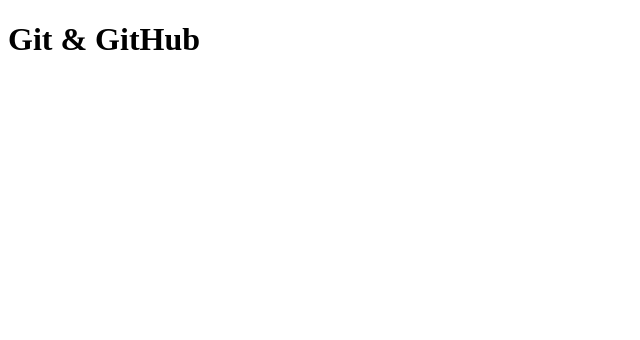
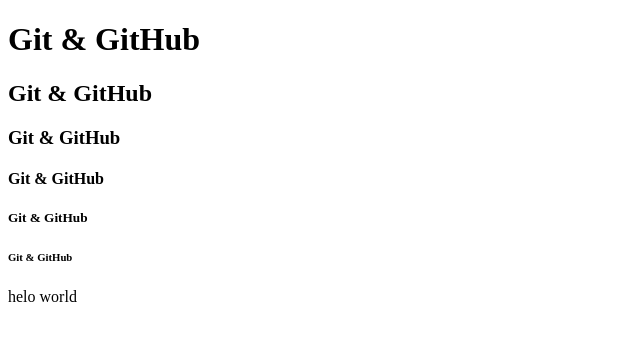
Before and after one commit to Hamzaansari05/SMIT-training-B-11, a plain HTML site: page index.html in a window 1280 px wide. Shown: the whole page, without its empty margins (0-640 px from the left). Drawn offline with Linux system fonts and the light colour scheme.

Commit message:
para added

```diff
--- a/index.html
+++ b/index.html
@@ -7,5 +7,11 @@
 </head>
 <body>
     <h1>Git & GitHub</h1>
+    <h2>Git & GitHub</h2>
+    <h3>Git & GitHub</h3>
+    <h4>Git & GitHub</h4>
+    <h5>Git & GitHub</h5>
+    <h6>Git & GitHub</h6>
+    <p>helo world</p>
 </body>
 </html>
```
